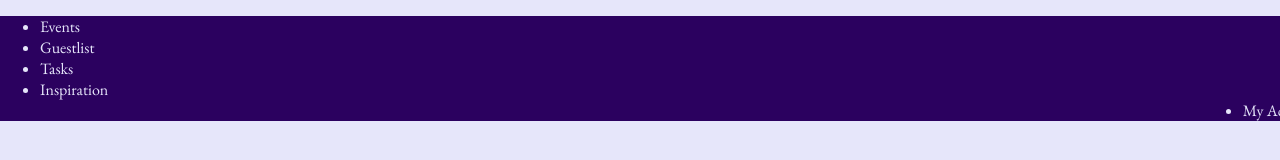
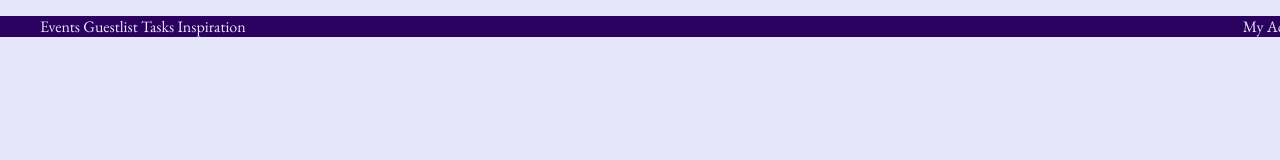
Before and after one commit to madisonVLL/EventPages, a website: page pages/inspiration.html in a window 1280 px wide. Drawn offline with nearby package versions, Linux system fonts and the light colour scheme.

Commit message:
adding css

```diff
--- a/css/pages.css
+++ b/css/pages.css
@@ -60,11 +60,13 @@ a {
     background-color: #2b015f;
     position: fixed;
     width: 100%;
-    color: #e6e6fa;
 }
 
-.nav_bar li a{
+.nav_bar li {
     display: inline;
+}
+
+.nav_bar li a {
     text-decoration: none;
     color: #e6e6fa;
 }
```
